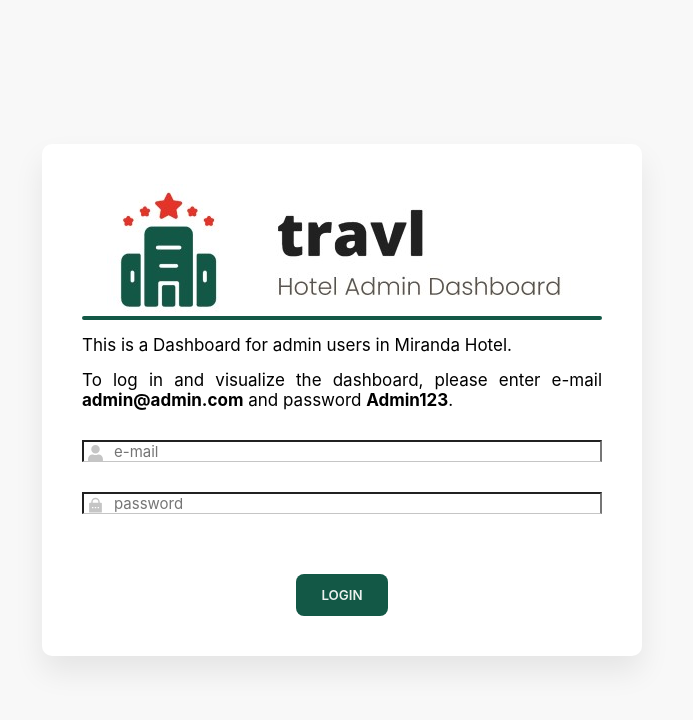
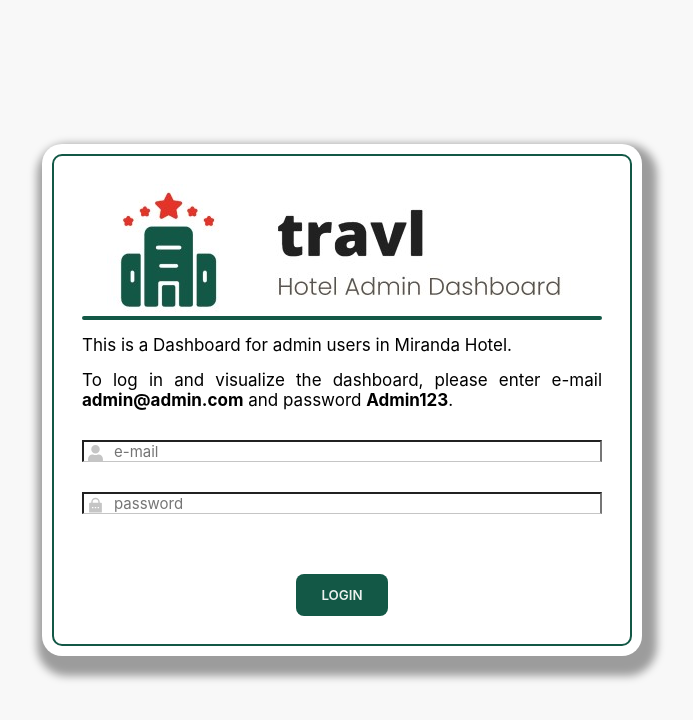
Before and after one commit to Davidrami12/miranda-dashboard, a React (Create React App) app: page /login in a window 1280 px wide. Shown: the top 720 px of the page, without its empty margins (298-991 px from the left). Built offline with nearby package versions, Linux system fonts and the light colour scheme; no server answers.

Commit message:
Add basename to app

```diff
--- a/src/App.tsx
+++ b/src/App.tsx
@@ -37,7 +37,7 @@ function App() {
   const { authReady } = useAuthContext();
 
   return (
-    <BrowserRouter>
+    <BrowserRouter basename={process.env.REACT_APP_BASENAME}>
       <AppContainer>
         <ToastContainer
           position="top-right"
--- a/src/components/rooms/RoomForm.tsx
+++ b/src/components/rooms/RoomForm.tsx
@@ -157,7 +157,8 @@ const RoomForm = ({
               <RadioLabel htmlFor="suite">Suite</RadioLabel>
 
             </InputContainer>
-            <InputContainer>
+            <div style={{display: "flex", justifyContent: "space-between"}}>
+            <InputContainer style={{ width: "28%" }}>
               <InputDescription>Room number</InputDescription>
               <InputForm
                 type="number"
@@ -169,7 +170,7 @@ const RoomForm = ({
                 required
               ></InputForm>
             </InputContainer>
-            <InputContainer>
+            <InputContainer style={{ width: "58%" }}>
               <InputDescription>Room description</InputDescription>
               <InputForm
                 type="text"
@@ -181,6 +182,8 @@ const RoomForm = ({
                 required
               ></InputForm>
             </InputContainer>
+            </div>
+
             <div style={{display: "flex", alignItems: "center"}}>
               <div style={{display: "flex", justifyContent: "space-between", alignItems: "center", width: "70%"}}>
                 <InputContainer style={{ width: "40%" }}>
--- a/src/components/styled/Forms.tsx
+++ b/src/components/styled/Forms.tsx
@@ -17,6 +17,10 @@ const LoginCard = styled.div`
   width: 600px;
   font-size: 1.7rem;
   text-align: justify;
+  border-radius: 20px;
+  box-shadow: 5px 10px 8px 10px rgba(0, 0, 0, 0.368627451);
+  outline: 2px solid #135846;
+  outline-offset: -12px;
 
   hr{
     border: 2px solid #135846;
@@ -161,7 +165,7 @@ const FormTitle = styled.p`
   font-family: var(--font-poppins);
   font-size: 3.5rem;
   font-weight: 500;
-  color: #393939;
+  color: #135846;
   margin-bottom: 0rem;
 `;
 
--- a/src/pages/Login/Login.tsx
+++ b/src/pages/Login/Login.tsx
@@ -59,9 +59,9 @@ export const Login = () => {
       Notification('Logged in successfully!', 'success');
       }
     } else if(response.status === 400) {
-      Notification('Missing user credentials. Please try again!', 'warn');
+      Notification('Missing user credentials. Please fill the form!', 'error');
     } else if(response.status === 401) {
-      Notification('User credentials are not correct. Please try again!', 'warn');
+      Notification('User credentials are not correct. Please try again!', 'error');
     }
 
   };
```
Lines whose indentation alone changed are shown as unchanged.
